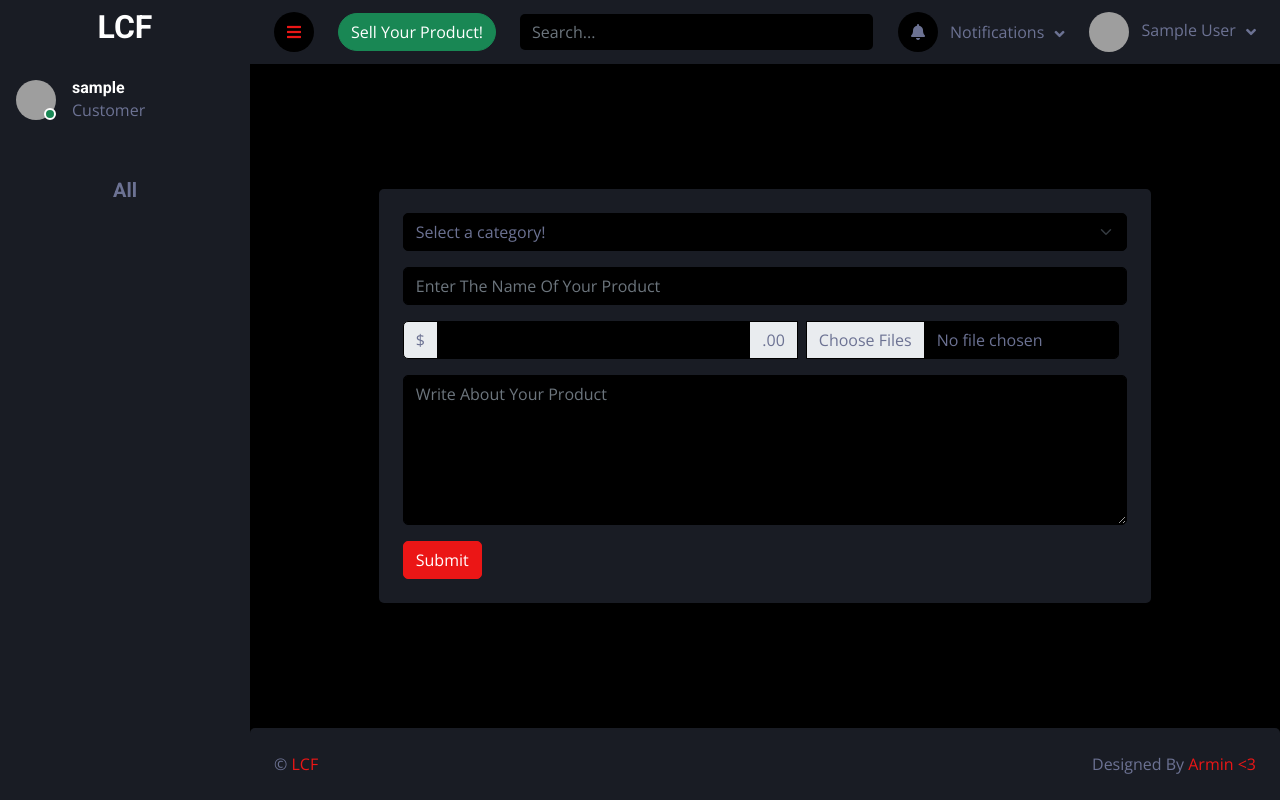
After one commit to Arminlucifer/LCF-MarketPlace, a Django app: page /post_ad in a window 1280 px wide. The commit adds this page. Run offline with Django 5.2, Linux system fonts and the light colour scheme; the visitor is signed in with stand-in values (Sample User, id 1); data that the repository does not hold is empty; some libraries are stand-ins or nearby versions; grey boxes are pictures that could not be loaded.

Commit message:
posting products done

```diff
--- /dev/null
+++ b/base/forms.py
@@ -0,0 +1,7 @@
+from django.forms import ModelForm
+from . models import Product
+
+class ProductForm(ModelForm):
+    class Meta:
+        model = Product
+        fields = ['category' ,'name', 'caption', 'price', 'image']
--- /dev/null
+++ b/base/templates/base/ad_form.html
@@ -0,0 +1,39 @@
+{% extends 'frontend/main.html' %}
+
+{% block content %}
+
+<div class="d-flex align-items-center justify-content-center h-100">
+
+    <div class="bg-secondary rounded p-4 w-75" style="max-width: 800px;">
+        <form class='form ' action="" method="POST" enctype="multipart/form-data">
+            {% csrf_token %}
+
+               <select class="form-select mb-3" name="category" aria-label="Default select example">
+                <option selected disabled>Select a category!</option>
+                {% for item in categories %}
+                    <option value="{{ item.id }}">{{ item.name }}</option>
+                {% endfor %}
+            </select>
+            <input class="form-control mb-3"
+                   name='name' type="text" placeholder="Enter The Name Of Your Product" aria-label="default input example">
+            <div>
+
+                <div class="input-group mb-3 align-items-center">
+                    <span class="input-group-text">$</span>
+                    <input type="text" name="price" class="form-control" aria-label="Amount (to the nearest dollar)">
+                    <span class="input-group-text">.00</span>
+                    <input class="form-control bg-dark mx-2" type="file" name="image" id="formFileMultiple" multiple>
+                </div>
+
+            </div>
+
+
+            <textarea class="form-control" placeholder="Write About Your Product" id="floatingTextarea"
+                      style="height: 150px;" name="caption"></textarea>
+
+            <button type="submit" class="btn btn-primary mt-3">Submit</button>
+
+        </form>
+    </div>
+</div>
+{% endblock %}
--- a/base/urls.py
+++ b/base/urls.py
@@ -7,5 +7,6 @@ urlpatterns = [
     path('product/<uuid:id>/', views.product_detail, name='product_detail'),
     path('toggle-like/<uuid:id>/', views.toggle_like, name='toggle_like'),
     path('replies/<uuid:id>/', views.comment_replies, name='comment_replies'),
+    path('post_ad', views.post_ad, name='post_ad'),
 
 ]
--- a/base/views.py
+++ b/base/views.py
@@ -5,9 +5,9 @@ from . models import Category, Product, Comment, CommentLike
 from datetime import timedelta
 from django.utils import timezone
 from django.db.models import Count
-from django.http import HttpResponse
+from django.http import HttpResponse, HttpResponseRedirect
 from django.db.models import Q
-
+from . forms import ProductForm
 
 
 
@@ -167,3 +167,27 @@ def toggle_like(request, id):
 
 
     return redirect("product_detail", id=comment.product.id)
+
+
+
+@login_required
+def post_ad(request):
+        categories = Category.objects.all()
+
+        if request.method == 'POST':
+
+            form = ProductForm(request.POST, request.FILES)
+
+            if form.is_valid():
+                product = form.save(commit=False)
+                product.seller = request.user
+                product.save()
+                return redirect('home')
+
+
+
+        else:
+            form = ProductForm()
+
+        context = {'form': form, 'categories': categories}
+        return render(request, 'base/ad_form.html', context)
--- a/templates/frontend/navbar.html
+++ b/templates/frontend/navbar.html
@@ -11,6 +11,9 @@
         </a>
         <a href="#" class="sidebar-toggler flex-shrink-0 pb-2 ">
             <i class="fa fa-bars pt-2  "></i>
+        </a>
+        <a href="{% url 'post_ad' %}" class="btn btn-success rounded-pill mx-4 ">
+            Sell Your Product!
         </a>
     </div>
 
```
